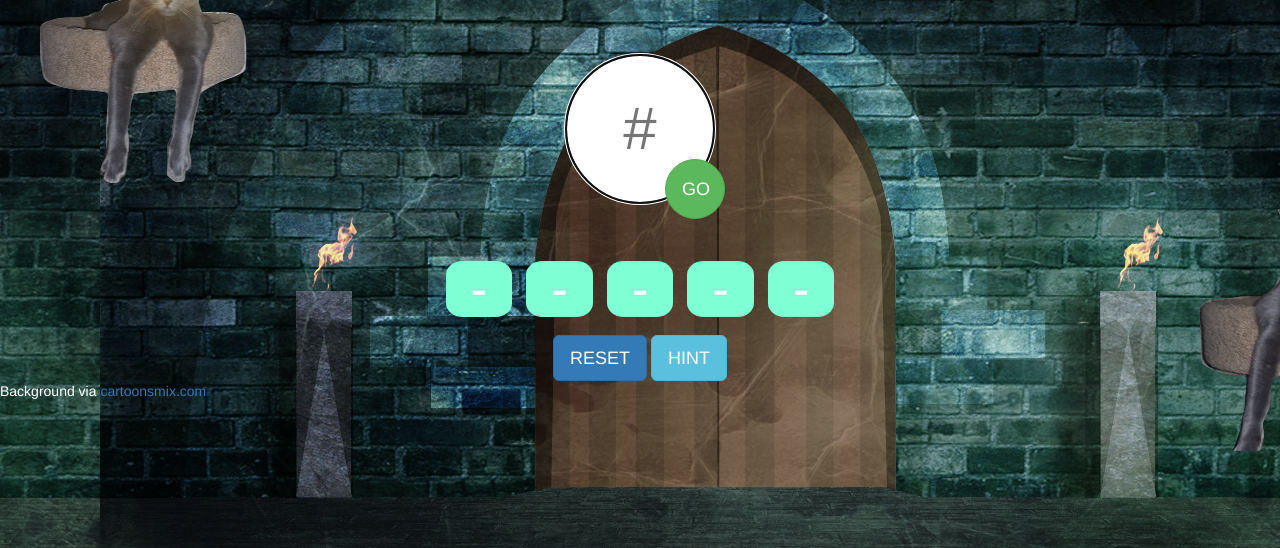
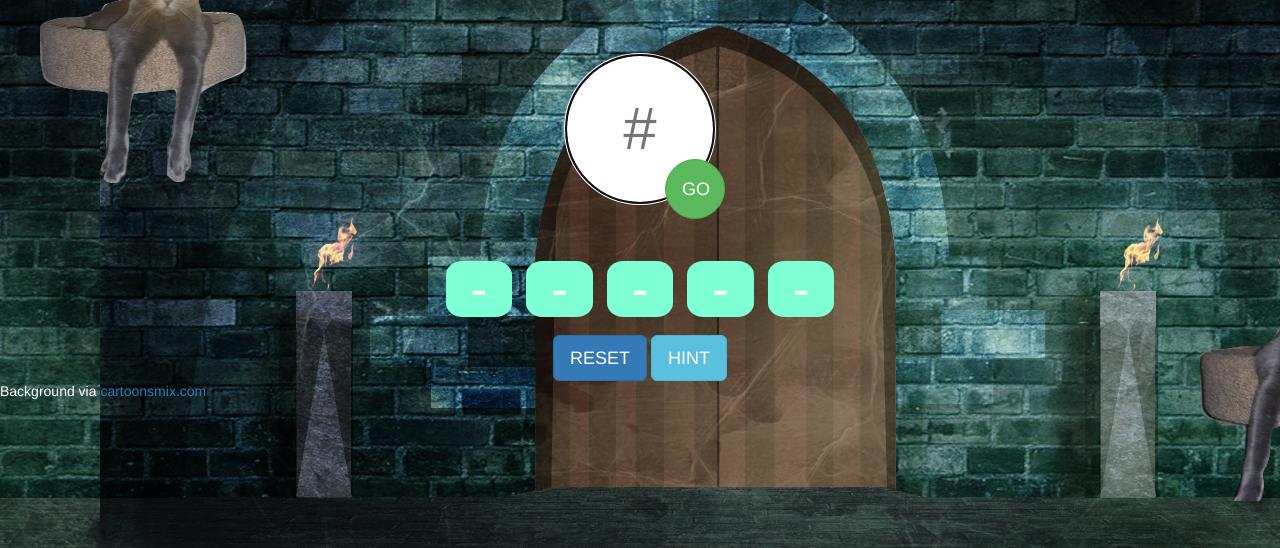
Before and after one commit to sarmchar/GuessingGame, a plain HTML site: page index.html in a window 1280 px wide. Shown: the part 109-657 px from the top of the page. Drawn offline with Linux system fonts and the light colour scheme.

Commit message:
reposition picture relative to footer later

```diff
--- a/style.css
+++ b/style.css
@@ -3,7 +3,7 @@
     background-image: url(impossible1.png), url(impossible2.png), url('dungeon.jpg');
     background-repeat: no-repeat, no-repeat, repeat;
     background-attachment: fixed, fixed, fixed;
-    background-position: 40px 50px, 1200px 300px, 100px 0px;
+    background-position: 40px 50px, 1200px 350px, 100px 0px;
 
 }
   #headers{
```
